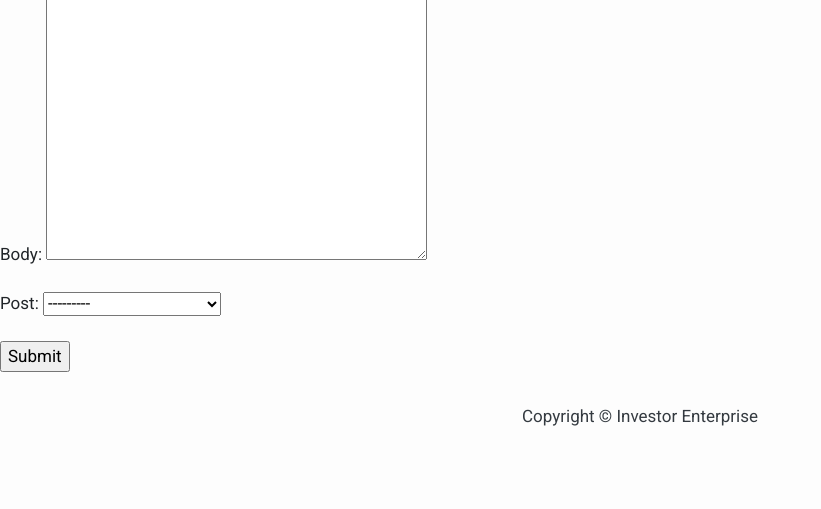
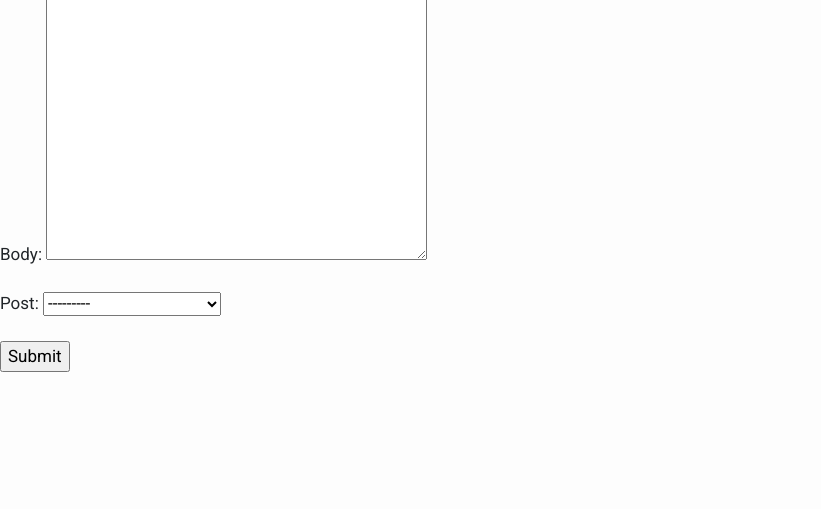
Before and after one commit to Horlarmmy/crud-with-django, a Django app: page /post/3/comment/ in a window 1280 px wide. Shown: the part 115-624 px from the top of the page, without its empty margins (0-821 px from the left). Run offline with Django 3.2, Linux system fonts and the light colour scheme; data comes from the database, SQL or seed files in the repository; some libraries are stand-ins or nearby versions.

Commit message:
Update base.html

```diff
--- a/templates/base.html
+++ b/templates/base.html
@@ -111,7 +111,7 @@
 
 <!--End of Tawk.to Script-->
 </p>
-            <p class="m-0 text-dark text-center ">Copyright &copy; Investor Enterprise</p>
+
         </footer>
     </body>
 </html>
```
